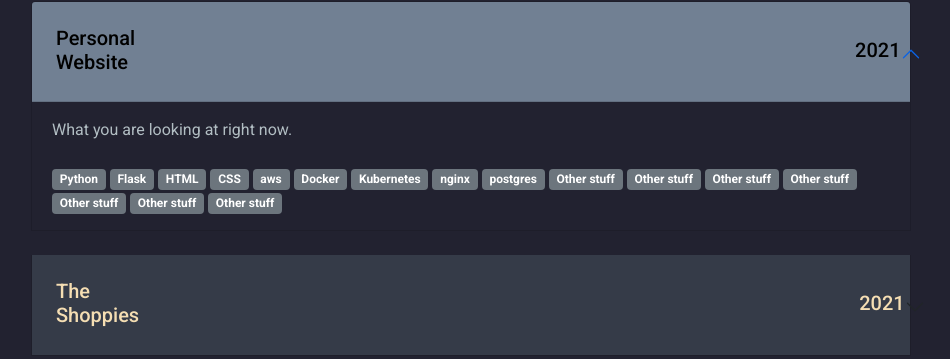
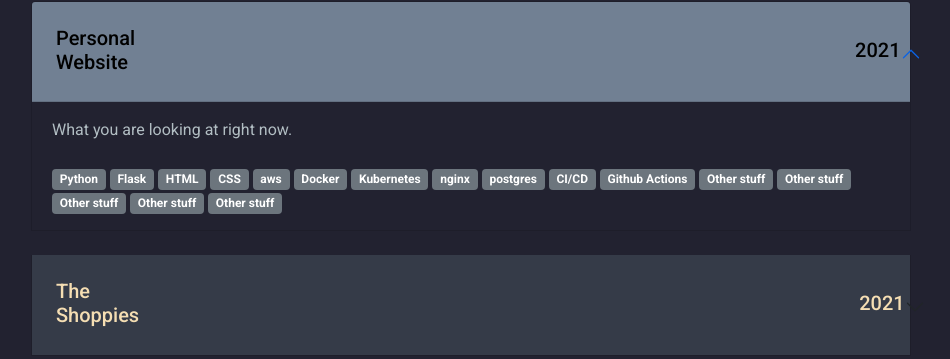
Before and after one commit to janellewong/MLH-Flask-Portfolio, a Flask app: page / in a window 1280 px wide. Shown: the part 2713-3072 px from the top of the page, without its empty margins (169-1119 px from the left). Run offline with Flask 2, Linux system fonts and the light colour scheme; some libraries are stand-ins or nearby versions.

Commit message:
update projects

```diff
--- a/app/templates/projects.html
+++ b/app/templates/projects.html
@@ -23,8 +23,8 @@
               <span class="badge bg-secondary">Kubernetes</span>
               <span class="badge bg-secondary">nginx</span>
               <span class="badge bg-secondary">postgres</span>
-              <span class="badge bg-secondary">Other stuff</span>
-              <span class="badge bg-secondary">Other stuff</span>
+              <span class="badge bg-secondary">CI/CD</span>
+              <span class="badge bg-secondary">Github Actions</span>
               <span class="badge bg-secondary">Other stuff</span>
               <span class="badge bg-secondary">Other stuff</span>
               <span class="badge bg-secondary">Other stuff</span>
```
